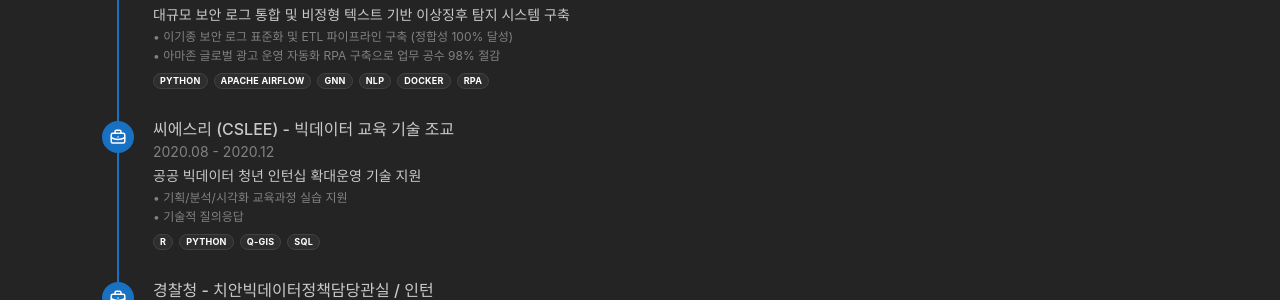
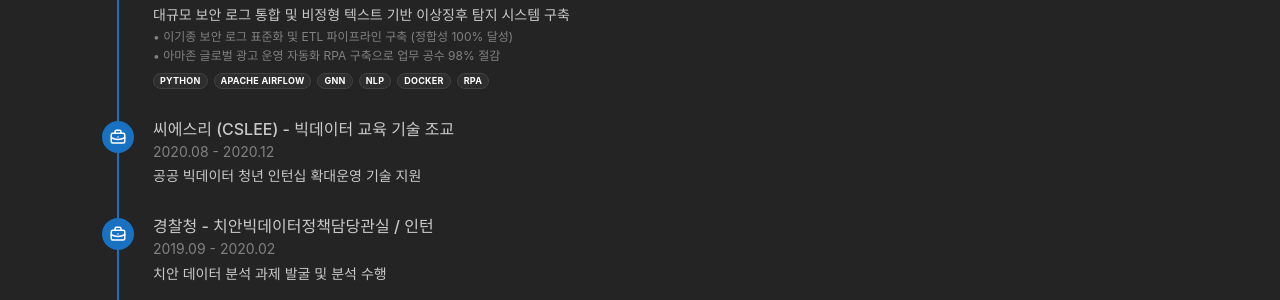
Before and after one commit to jisxo/jisxo-portfolio, a Next.js app: page / in a window 1280 px wide. Shown: the part 3600-3900 px from the top of the page. Built offline with nearby package versions, Linux system fonts and the light colour scheme; no server answers.

Commit message:
Refine: Simplify 2020 CSLEE TA experience entry

```diff
--- a/src/data/resume/experience.ts
+++ b/src/data/resume/experience.ts
@@ -26,12 +26,7 @@ export const experienceData: Experience[] = [
         company: '씨에스리 (CSLEE)',
         role: '빅데이터 교육 기술 조교',
         period: '2020.08 - 2020.12',
-        summary: '공공 빅데이터 청년 인턴십 확대운영 기술 지원',
-        bullets: [
-            '기획/분석/시각화 교육과정 실습 지원',
-            '기술적 질의응답'
-        ],
-        skills: ['R', 'Python', 'Q-GIS', 'SQL']
+        summary: '공공 빅데이터 청년 인턴십 확대운영 기술 지원'
     },
     {
         company: '경찰청',
```
